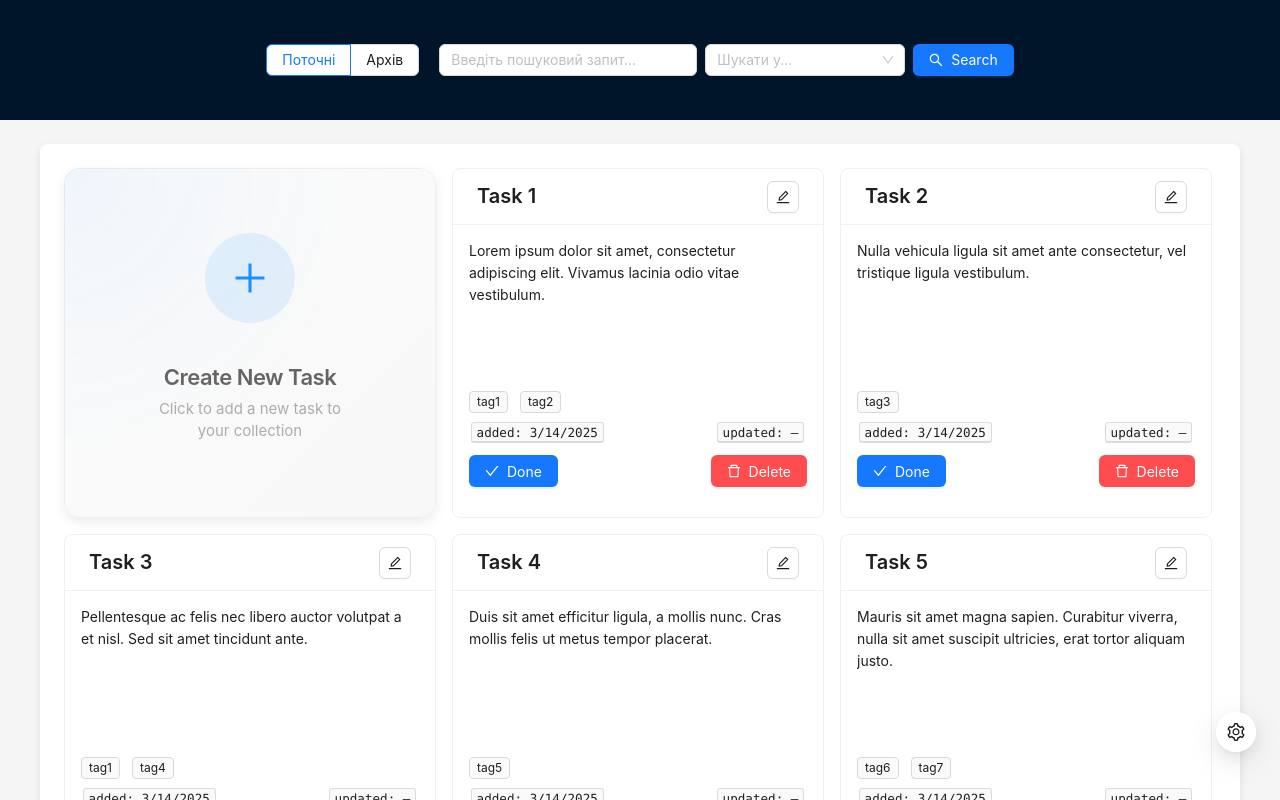
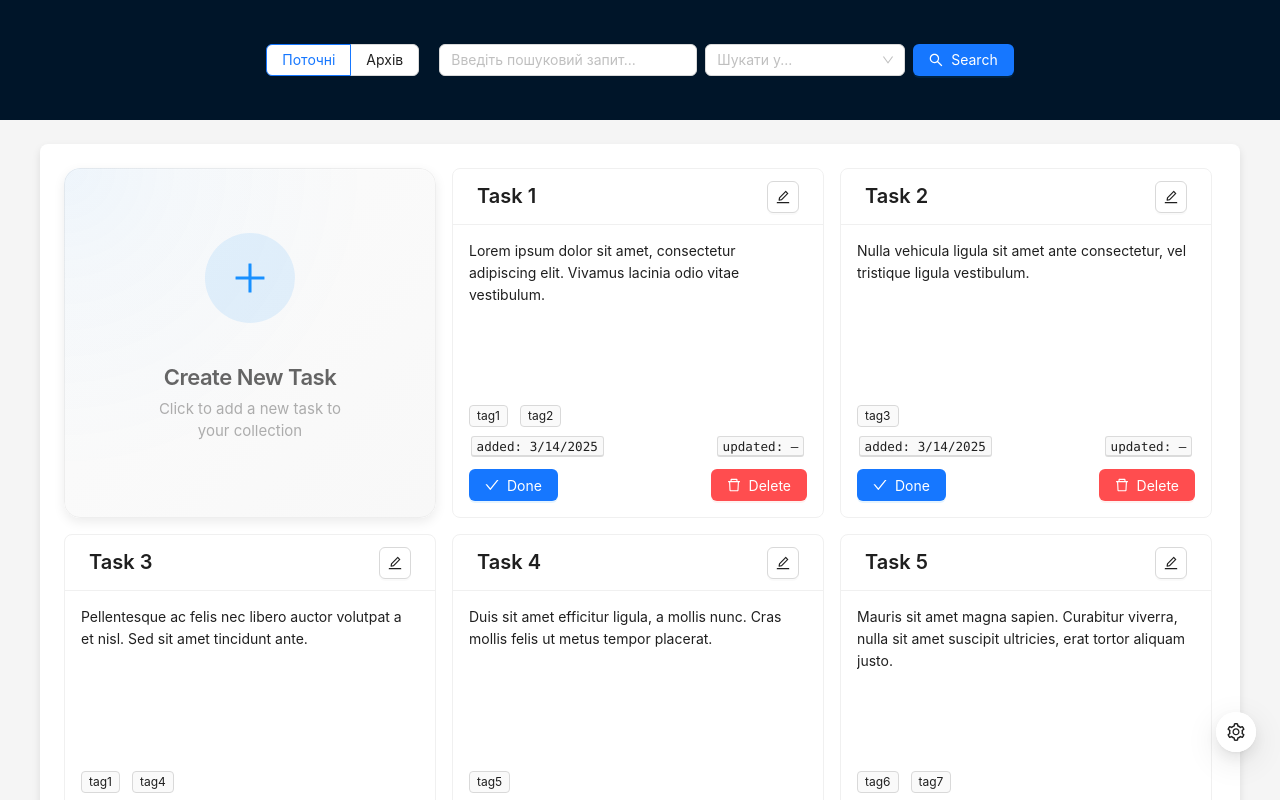
Before and after one commit to Leksiyy/ReactTaskManager, a React (Vite) app: page / in a window 1280 px wide. Shown: the top 800 px of the page. Built offline with nearby package versions, Linux system fonts and the light colour scheme.

Commit message:
TaskCard  btns,tags display fix

```diff
--- a/src/index.css
+++ b/src/index.css
@@ -37,10 +37,11 @@ body {
 
 /* Стили для контейнера текста в TaskCard.tsx*/
 .task-card-text-container {
-  flex: 1 1 auto;
+  flex: 1;
   position: relative;
   z-index: 1;
   overflow: hidden;
+  min-height: 40px;
 }
 
 /* Стили для прокручиваемого текста в TaskCard.tsx  */
@@ -58,7 +59,8 @@ body {
 
 /* Стили для нижней части интерфейса карточки чтобы не уходил вниз при длинном тексте в TaskCard.tsx  */
 .task-card-bottom {
-  margin-top: auto;
+  position: relative;
+  z-index: 1;
+  margin-top: 12px;
   flex-shrink: 0;
-  min-height: 120px;
 }
--- a/src/utils/taskCardStyles.tsx
+++ b/src/utils/taskCardStyles.tsx
@@ -19,7 +19,6 @@ export const getTaskCardStyle = (task: Task, styleSettings: StyleSettings): CSSP
         style.backgroundSize = task.background.image.size || "cover";
         style.backgroundPosition = task.background.image.position || "center";
         style.backgroundRepeat = "no-repeat";
-        style.position = "relative";
     }
 
     return style;
@@ -33,9 +32,9 @@ export const getTaskCardBodyStyle = (): CSSProperties => {
     style.flex = 1;
     style.height = "100%";
     style.padding = "16px";
+    style.overflow = "hidden";
     return style;
 };
-
 
 // компонент для фона
 export const TaskBackgroundOverlay = ({ task, styleSettings }: { task: Task; styleSettings: StyleSettings }) => {
```
